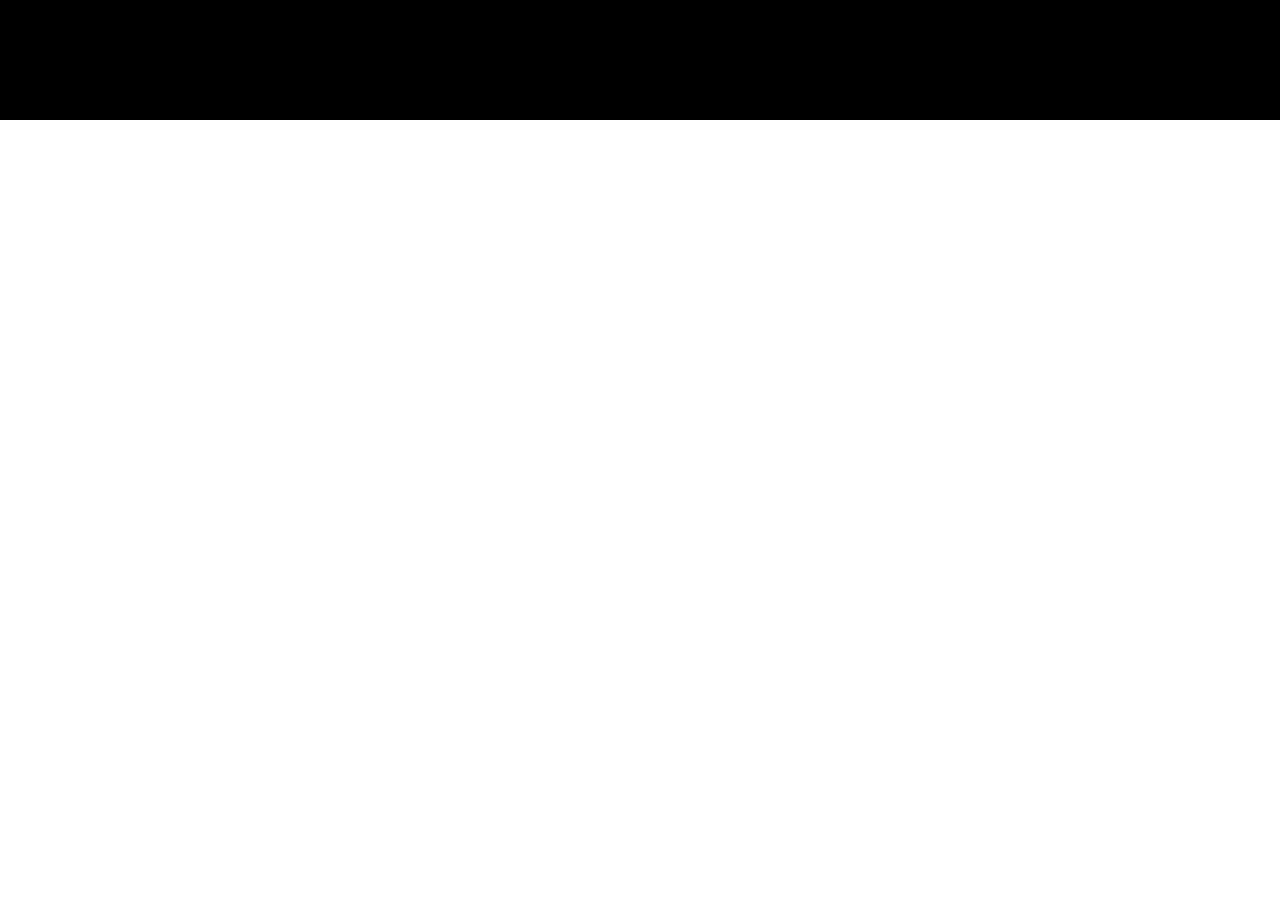
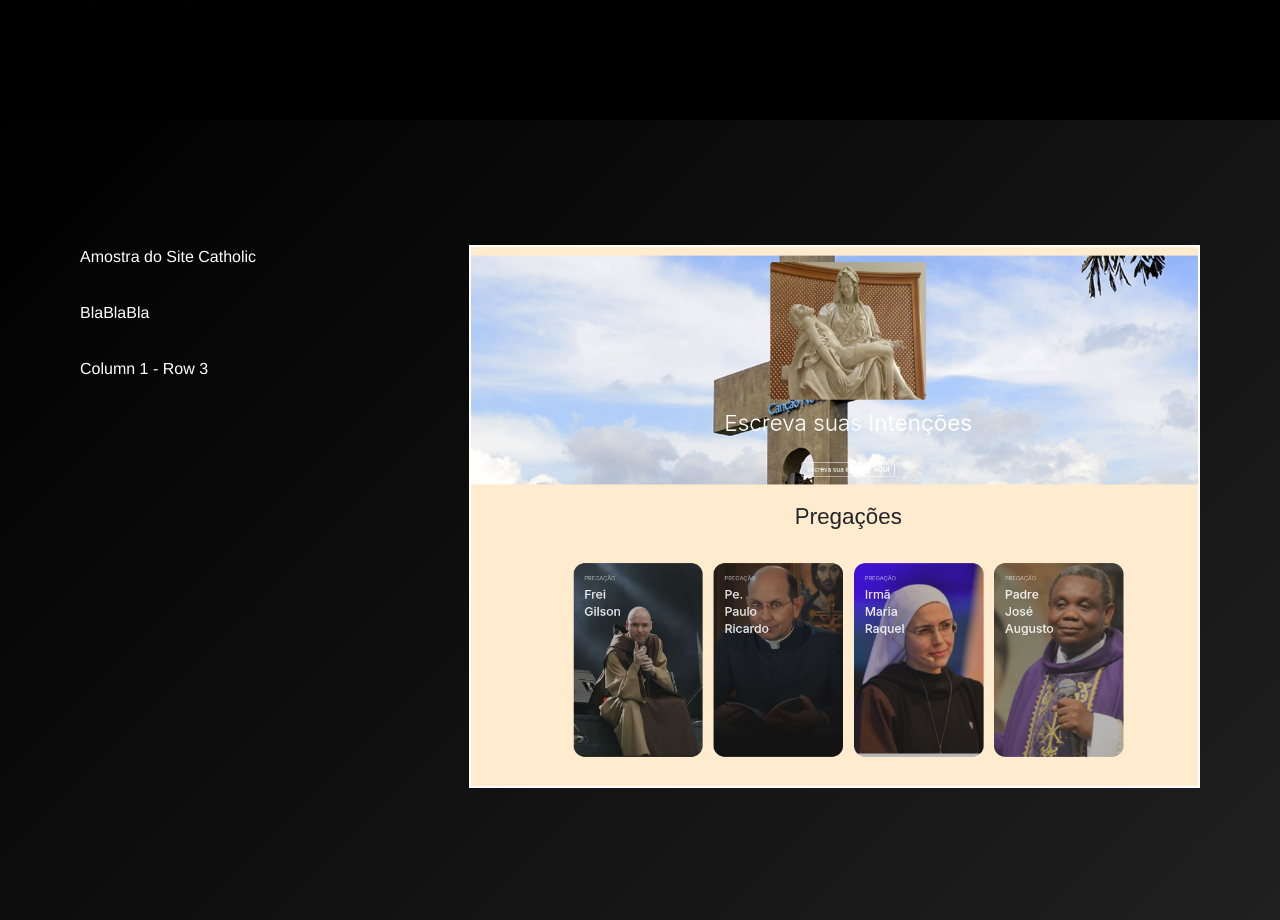
Before and after one commit to PedriNabi/my-portifolio, a React (Vite) app: page / in a window 1280 px wide. Shown: the part 680-1600 px from the top of the page. Before the commit the page ends 800 px from the top, so only its background shows below. Built offline with nearby package versions, Linux system fonts and the light colour scheme.

Commit message:
criação da segunda parte About

```diff
--- a/src/pages/Home/Home.tsx
+++ b/src/pages/Home/Home.tsx
@@ -1,5 +1,7 @@
 import NavBar from "../../components/navBar/navBar"
 import Hero from "./sections/Hero/Hero"
+import About from "./sections/About/about"
+
 
 
 const  Home = () => {
@@ -8,6 +10,7 @@
     <>
     <NavBar/>
      <Hero />
+     <About />
     </>
   )
 }
--- /dev/null
+++ b/src/pages/Home/sections/About/about.tsx
@@ -0,0 +1,64 @@
+
+import { Box, colors, Container, Grid, ListItem, Stack, styled, Typography } from "@mui/material"
+import Avatar from "../../../../assets/images/Amostra1.png"
+import SimCardDownloadIcon from '@mui/icons-material/SimCardDownload';
+import PersonAddIcon from '@mui/icons-material/PersonAdd';
+import StyledButton from "../../../../components/styledButton/styledButton";
+import { AnimatedBackground } from "../../../../components/animatedBackGround/animatedBackGround";
+
+
+
+const  Hero = () => {
+
+    const StyledAbout = styled("div")(({ theme }) => ({
+        background: "linear-gradient(135deg, #000000 0%, #202020 100%)",
+        // ou: background: theme.gradients.secondary,
+        height: "100vh",
+        display: "flex",
+        alignItems: "center",
+        color: "white",
+    }));
+
+
+       const StyledImage = styled("img")(({theme}) => ({
+        width: "100%",
+
+        border: `2px solid ${theme.palette.primary.contrastText}`,
+
+    }))
+
+  return (
+    <>
+    <StyledAbout>
+    <Container maxWidth={"lg"}>
+        <Grid container spacing={2}>
+
+           <Grid container spacing={2}>
+            <Grid size={4}>
+                <Stack spacing={2}>
+                <ListItem >Amostra do Site Catholic</ListItem>
+                <ListItem>BlaBlaBla</ListItem>
+                <ListItem>Column 1 - Row 3</ListItem>
+                </Stack>
+            </Grid>
+            <Grid size={8}>
+                <ListItem sx={{ height: '100%', boxSizing: 'border-box' }}>
+
+                    <Box>
+                      <StyledImage src={Avatar}/>
+                    </Box>
+
+                </ListItem>
+            </Grid>
+        </Grid>
+
+        </Grid>
+    </Container>
+
+    </StyledAbout>
+
+    </>
+  )
+}
+
+export default Hero
--- a/src/pages/Home/sections/Hero/Hero.tsx
+++ b/src/pages/Home/sections/Hero/Hero.tsx
@@ -40,7 +40,6 @@
                         <StyledImage src={Avatar}/>
                     </Box>
                 </Box>
-
             </Grid>
 
             <Grid size={8}>
--- a/src/theme.ts
+++ b/src/theme.ts
@@ -6,7 +6,7 @@
       main: "#000000",
     },
     secondary: {
-      main: "#250156",
+      main: "#0c0c0c",
     },
   },
    typography: {
```
Also changed, not shown: src/assets/images/Amostra1.png (added).
